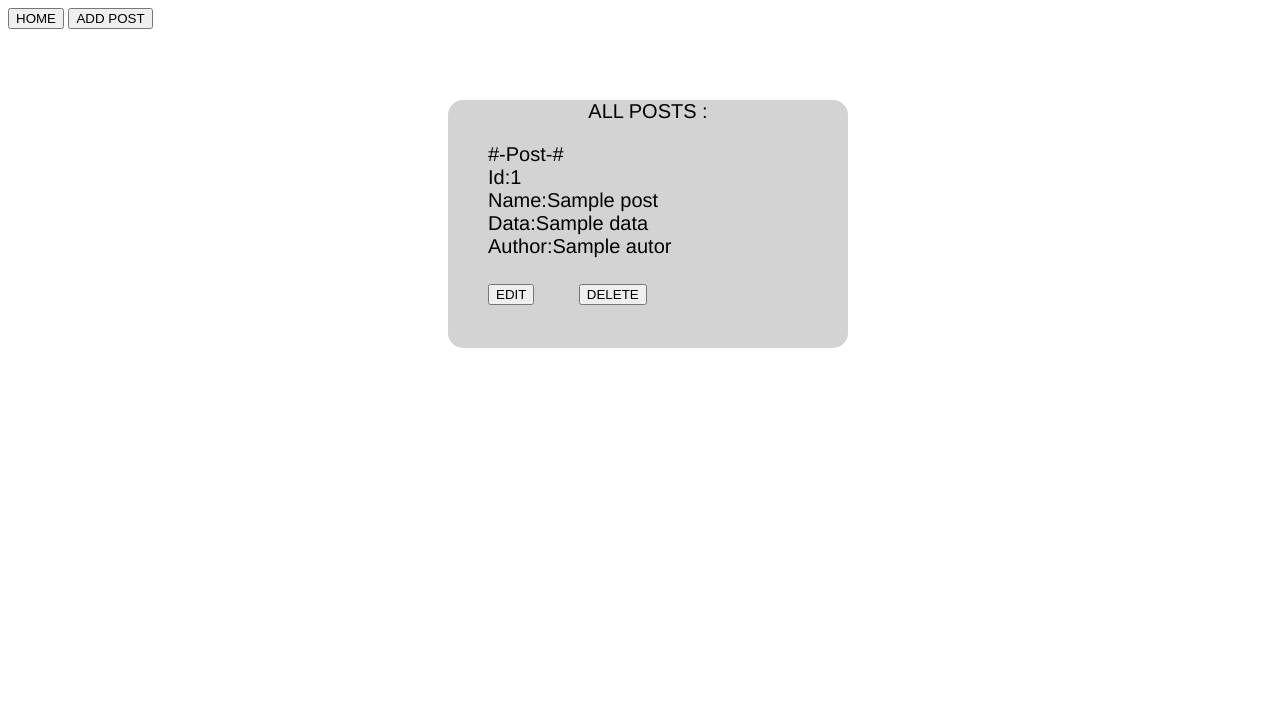
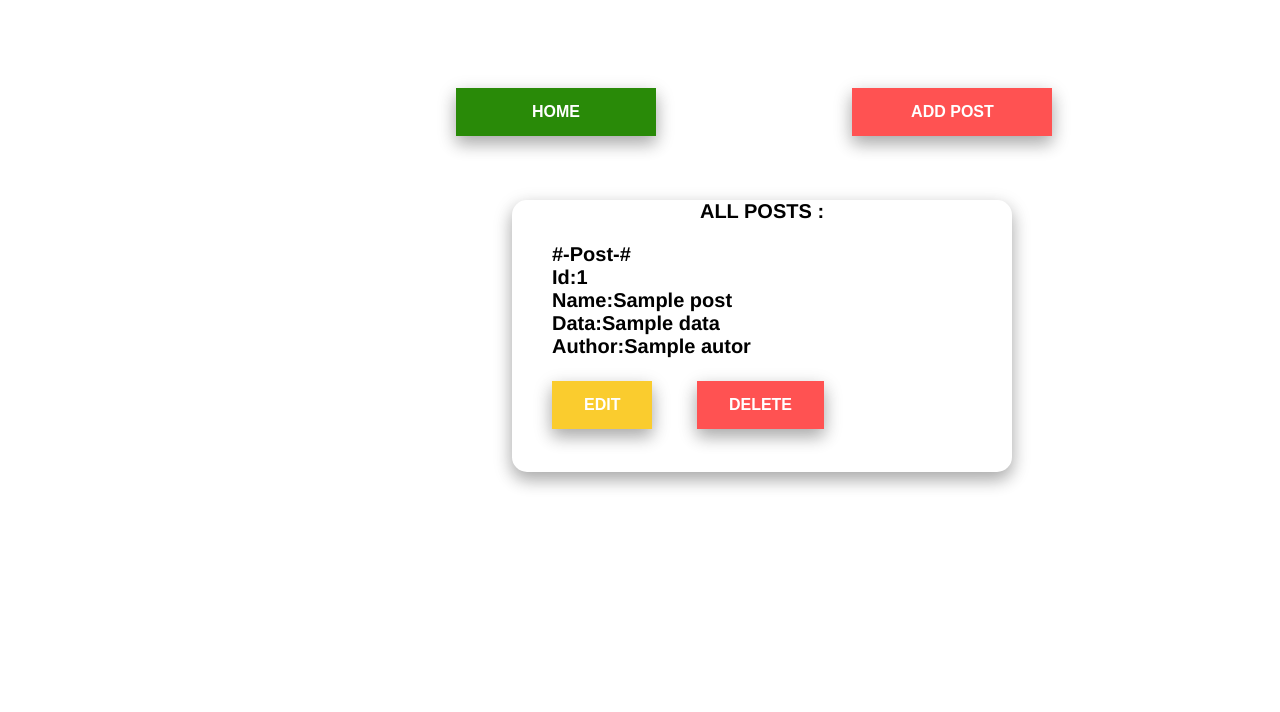
Before and after one commit to goldbergoalexander/symfony_blog, a Symfony app: template templates/post/index.html.twig in a window 1280 px wide. Shown: the top 712 px of the page. Run offline with Twig, Linux system fonts and the light colour scheme; the template is opened without the code that fills it: most values are stand-ins (such as "Sample title", 1, 10 or a date in 2020); some libraries are stand-ins or nearby versions.

Commit message:
add buttons functionality

```diff
--- a/assets/css/app.css
+++ b/assets/css/app.css
@@ -17,15 +17,19 @@ body {
 
 .post {
 	position: absolute;
-	left: 35%;
-	top : 5em;
+	left: 40%;
+	top : 10em;
 	border-radius:15px;
 	height: auto;
-    width: 20em;
-	background-color:lightgray;
+    width: 25em;
+	/*background-color:#F9F9F2;*/
 	font-weight:2px;
 	font-size: 20px;
-	page-break-after:auto;
+	box-shadow: 0 8px 16px 0 rgba(0,0,0,0.2), 0 6px 20px 0 rgba(0,0,0,0.19);
+	  -webkit-transition-duration: 0.4s; /* Safari */
+    transition-duration: 0.4s;
+	font-weight:900;
+
 
 }
 .header {
@@ -41,3 +45,158 @@ body {
 
 
 }
+.button_edit{
+
+  animation: 2s point1 infinite;
+  background-color: #FACC2E ; /* yellow */
+    border: none;
+    color: white;
+    padding: 15px 32px;
+    text-align: center;
+    text-decoration: none;
+    display: inline-block;
+    font-size: 16px;
+	font-style:bold;
+	box-shadow: 0 8px 16px 0 rgba(0,0,0,0.2), 0 6px 20px 0 rgba(0,0,0,0.19);
+	  -webkit-transition-duration: 0.4s; /* Safari */
+    transition-duration: 0.4s;
+	font-weight:900;
+}
+.button_delete{
+	color: red;
+  animation: 2s point1 infinite;
+  background-color: #ff5252 ; /* Red */
+    border: none;
+    color: white;
+    padding: 15px 32px;
+    text-align: center;
+    text-decoration: none;
+    display: inline-block;
+    font-size: 16px;
+	font-style:bold;
+	box-shadow: 0 8px 16px 0 rgba(0,0,0,0.2), 0 6px 20px 0 rgba(0,0,0,0.19);
+	  -webkit-transition-duration: 0.4s; /* Safari */
+    transition-duration: 0.4s;
+	font-weight:900;
+}
+
+.button_insert{
+	position:relative;
+  top:5em;
+  left:35%;
+  width:200px;
+    color: red;
+  animation: 2s point1 infinite;
+  background-color: #298A08 ; /* Green */
+    border: none;
+    color: white;
+    padding: 15px 32px;
+    text-align: center;
+    text-decoration: none;
+    display: inline-block;
+    font-size: 16px;
+	font-style:bold;
+	box-shadow: 0 8px 16px 0 rgba(0,0,0,0.2), 0 6px 20px 0 rgba(0,0,0,0.19);
+	  -webkit-transition-duration: 0.4s; /* Safari */
+    transition-duration: 0.4s;
+	font-weight:900;
+  }
+.button_insert:hover{
+animation: shake 0.82s cubic-bezier(.36,.07,.19,.97) both;
+  transform: translate3d(0, 0, 0);
+  backface-visibility: hidden;
+  perspective: 1000px;
+  background-color:orange;
+  -webkit-transform: rotate(180deg);
+}
+.button_login{
+	width:200px;
+	position:relative;
+  top:5em;
+  left:50%;
+    color: red;
+  animation: 2s point1 infinite;
+  background-color: #ff5252 ; /* Red */
+    border: none;
+    color: white;
+    padding: 15px 32px;
+    text-align: center;
+    text-decoration: none;
+    display: inline-block;
+    font-size: 16px;
+	font-style:bold;
+	box-shadow: 0 8px 16px 0 rgba(0,0,0,0.2), 0 6px 20px 0 rgba(0,0,0,0.19);
+	  -webkit-transition-duration: 0.4s; /* Safari */
+    transition-duration: 0.4s;
+	font-weight:900;
+  }
+.button_login:hover{
+animation: shake 0.82s cubic-bezier(.36,.07,.19,.97) both;
+  transform: translate3d(0, 0, 0);
+  backface-visibility: hidden;
+  perspective: 1000px;
+  background-color:orange;
+  -webkit-transform: rotate(180deg);
+}
+
+/* For homepage */
+.button_post_home{
+	position:relative;
+  top:10em;
+  left:auto;
+  width:200px;
+    color: red;
+  animation: 2s point1 infinite;
+  background-color: #298A08 ; /* Green */
+    border: none;
+    color: white;
+    padding: 15px 32px;
+    text-align: center;
+    text-decoration: none;
+    display: inline-block;
+    font-size: 16px;
+	font-style:bold;
+	box-shadow: 0 8px 16px 0 rgba(0,0,0,0.2), 0 6px 20px 0 rgba(0,0,0,0.19);
+	  -webkit-transition-duration: 0.4s; /* Safari */
+    transition-duration: 0.4s;
+	font-weight:900;
+  }
+.button_post_home:hover{
+animation: shake 0.82s cubic-bezier(.36,.07,.19,.97) both;
+  transform: translate3d(0, 0, 0);
+  backface-visibility: hidden;
+  perspective: 1000px;
+  background-color:orange;
+  -webkit-transform: rotate(180deg);
+}
+.button_login_home{
+	width:200px;
+	position:relative;
+  top:10em;
+  left:auto;
+    color: red;
+  animation: 2s point1 infinite;
+  background-color: #ff5252 ; /* Red */
+    border: none;
+    color: white;
+    padding: 15px 32px;
+    text-align: center;
+    text-decoration: none;
+    display: inline-block;
+    font-size: 16px;
+	font-style:bold;
+	box-shadow: 0 8px 16px 0 rgba(0,0,0,0.2), 0 6px 20px 0 rgba(0,0,0,0.19);
+	  -webkit-transition-duration: 0.4s; /* Safari */
+    transition-duration: 0.4s;
+	font-weight:900;
+  }
+.button_login_home:hover{
+animation: shake 0.82s cubic-bezier(.36,.07,.19,.97) both;
+  transform: translate3d(0, 0, 0);
+  backface-visibility: hidden;
+  perspective: 1000px;
+  background-color:orange;
+  -webkit-transform: rotate(180deg);
+}
+
+/* For homepage */
--- a/composer.json
+++ b/composer.json
@@ -13,7 +13,7 @@
         "symfony/dotenv": "4.2.*",
         "symfony/expression-language": "4.2.*",
         "symfony/flex": "^1.2",
-        "symfony/form": "4.2.*",
+        "symfony/form": "^4.2",
         "symfony/framework-bundle": "4.2.*",
         "symfony/monolog-bundle": "^3.1",
         "symfony/orm-pack": "^1.0",
--- a/config/routes.yaml
+++ b/config/routes.yaml
@@ -4,3 +4,6 @@ index:
 app_lucky_number:
     path: /lucky/number
     controller: App\Controller\LuckyController::number
+app_post:
+    path: /post
+    controller: App\Controller\PostController::index
```
Also changed, not shown: src/Controller/PostController.php (+27 -4 lines), src/Entity/Task.php (added, +57 -0 lines), src/Migrations/Version20190410081418.php (added, +37 -0 lines), src/Migrations/Version20190410081854.php (added, +37 -0 lines), src/Repository/TaskRepository.php (added, +50 -0 lines), templates/index/index.html.twig (+3 -31 lines), 1 other file.
